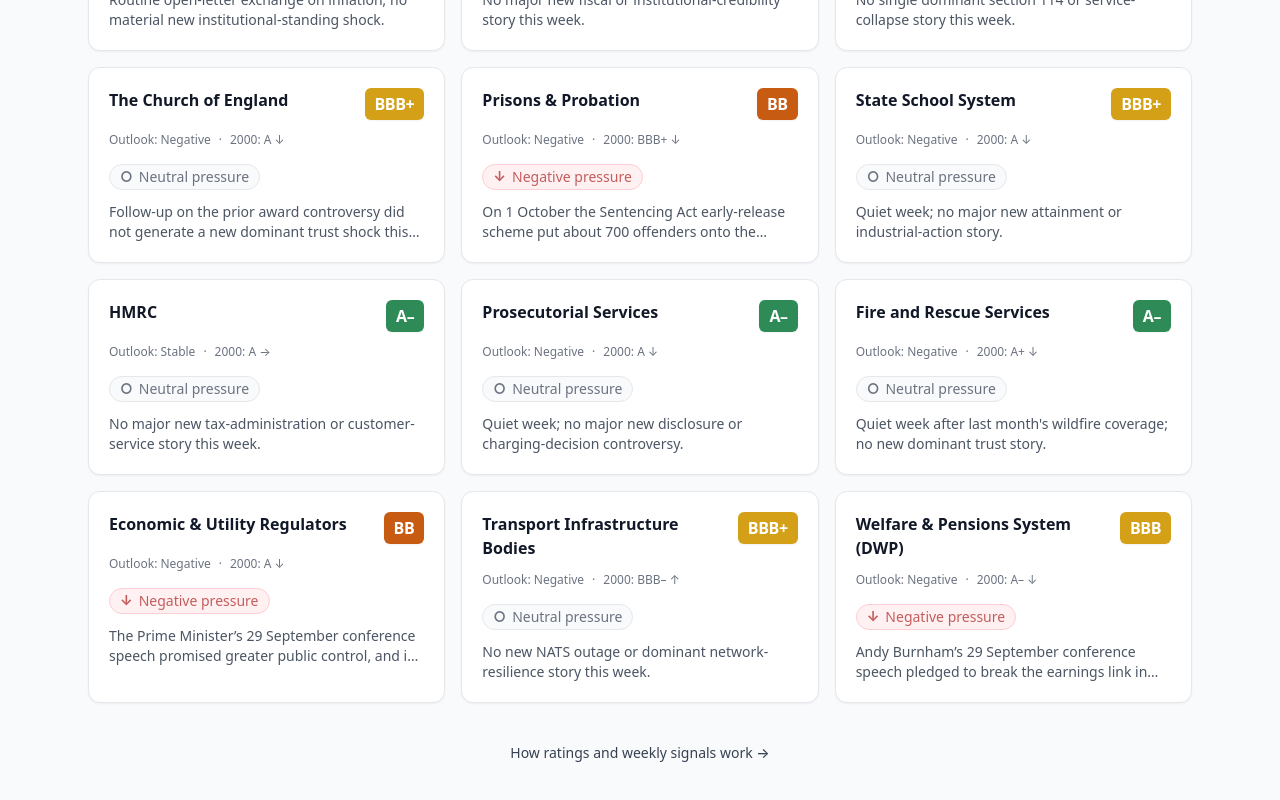
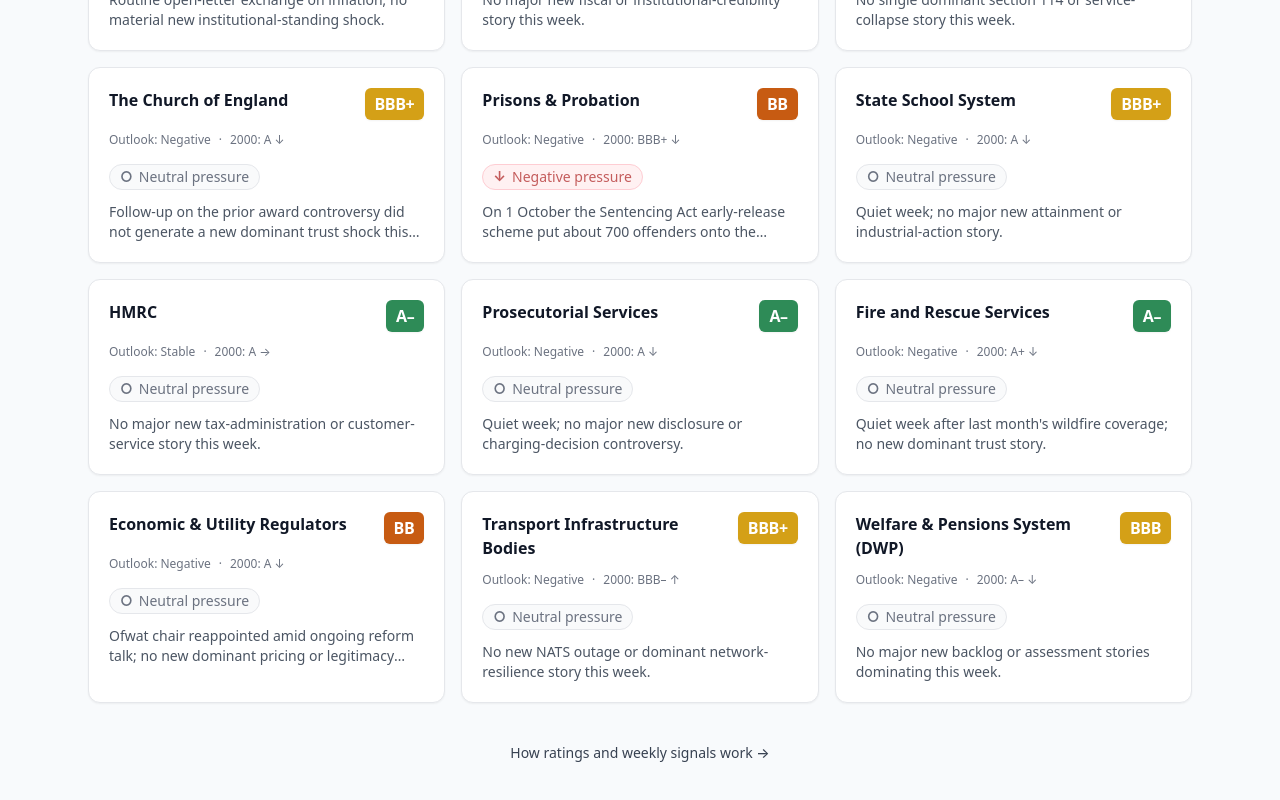
Before and after one commit to stumpyuk1/gir-institutional-ratings, a Next.js app: page / in a window 1280 px wide. Shown: the part 1748-2548 px from the top of the page. Built offline with nearby package versions, Linux system fonts and the light colour scheme.

Commit message:
Update weekly signals for 4–10 Oct 2026 (Utility and Welfare to Neutral)

```diff
--- a/data/institutions-extra.ts
+++ b/data/institutions-extra.ts
@@ -8,9 +8,9 @@
     formalDate: "2026-Q3",
     baseline2000: "A",
     trajectory: "Deteriorating",
-    weeklySignal: "Negative",
-    signalWeek: "27 Sep – 3 Oct 2026",
-    signalDriver: "The Prime Minister’s 29 September conference speech promised greater public control, and in some reports public ownership, of water and energy, reinforcing the view that the current regulatory settlement has lost public legitimacy.",
+    weeklySignal: "Neutral",
+    signalWeek: "4 – 10 Oct 2026",
+    signalDriver: "Ofwat chair reappointed amid ongoing reform talk; no new dominant pricing or legitimacy shock this week.",
     summary: "Public trust in economic utility regulators has collapsed relative to the early post-privatisation period. Price-control frameworks failed to prevent underinvestment and environmental harm in water, while the energy retail crisis exposed gaps in resilience oversight. International standing of the historic RPI-X model has faded; enforcement is widely seen as reactive.",
     trajectoryNotes: [
       "2000 baseline reflects the early post-privatisation framework under Ofgas/OFFER (merged into Ofgem) and Ofwat.",
@@ -44,7 +44,7 @@
     baseline2000: "BBB–",
     trajectory: "Improving",
     weeklySignal: "Neutral",
-    signalWeek: "27 Sep – 3 Oct 2026",
+    signalWeek: "4 – 10 Oct 2026",
     signalDriver: "No new NATS outage or dominant network-resilience story this week.",
     summary: "From the post-Hatfield Railtrack low point, network safety and track quality have improved and the GBR transition aims to unify track and train incentives. Fiscal subsidy dependence, capital overruns and project delivery costs remain material constraints, keeping the rating in BBB territory. 2026-Q3 outlook revised to Negative after a second NATS Prestwick technical failure on 21 September.",
     trajectoryNotes: [
@@ -78,9 +78,9 @@
     formalDate: "2026-Q3",
     baseline2000: "A–",
     trajectory: "Deteriorating",
-    weeklySignal: "Negative",
-    signalWeek: "27 Sep – 3 Oct 2026",
-    signalDriver: "Andy Burnham’s 29 September conference speech pledged to break the earnings link in the state-pension triple lock from April 2030 to fund a National Care Service, and that pledge led the front pages amid union and activist warnings of a voter revolt.",
+    weeklySignal: "Neutral",
+    signalWeek: "4 – 10 Oct 2026",
+    signalDriver: "No major new backlog or assessment stories dominating this week.",
     summary: "DWP executes very large fiscal transfers with improving fraud-and-error control and a digitally capable Universal Credit architecture. Chronic disability assessment backlogs, legacy IT risk and the post-pandemic surge in long-term sickness claims leave the system in borderline health with a Negative outlook.",
     trajectoryNotes: [
       "2000 baseline reflects DSS and Employment Service prior to DWP creation in 2001.",
```
